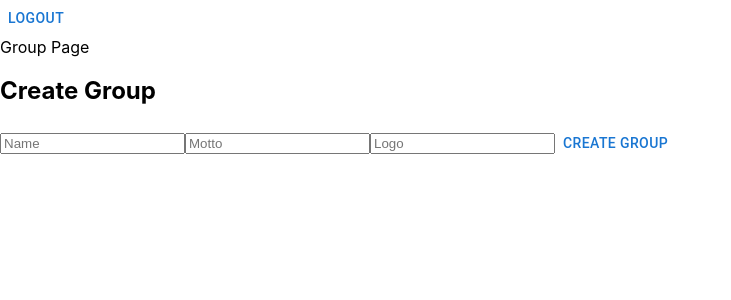
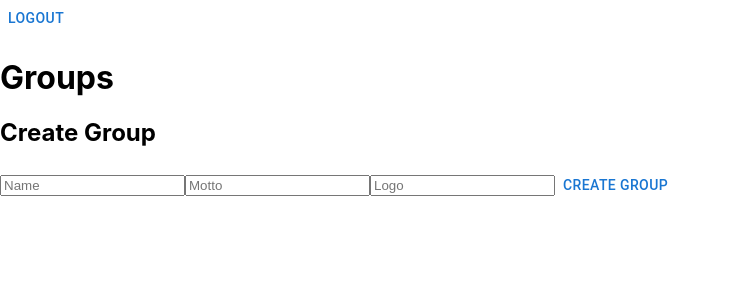
Before and after one commit to naica922/223_group3_blogProject_frontend, a React (Create React App) app in the folder react_frontend/: page /groups in a window 1280 px wide. Shown: the top 300 px of the page, without its empty margins (0-731 px from the left). Built offline with nearby package versions, Linux system fonts and the light colour scheme; no server answers; sample sign-in values are in the browser's storage.

Commit message:
Modify group page

```diff
--- a/react_frontend/src/components/pages/GroupsPage.tsx
+++ b/react_frontend/src/components/pages/GroupsPage.tsx
@@ -4,7 +4,7 @@ import CreateGroupFormPage from "./CreateGroupFormPage";
 export default function GroupsPage() {
     return (
         <>
-            <div>Group Page</div>
+            <h1>Groups</h1>
             <CreateGroupFormPage></CreateGroupFormPage></>
     );
 }
```
